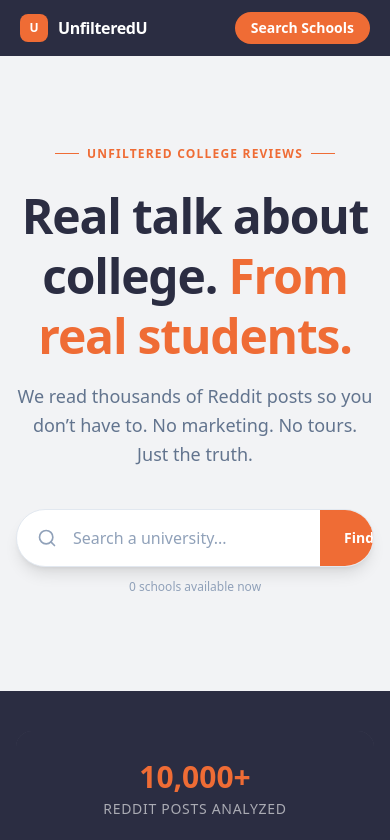
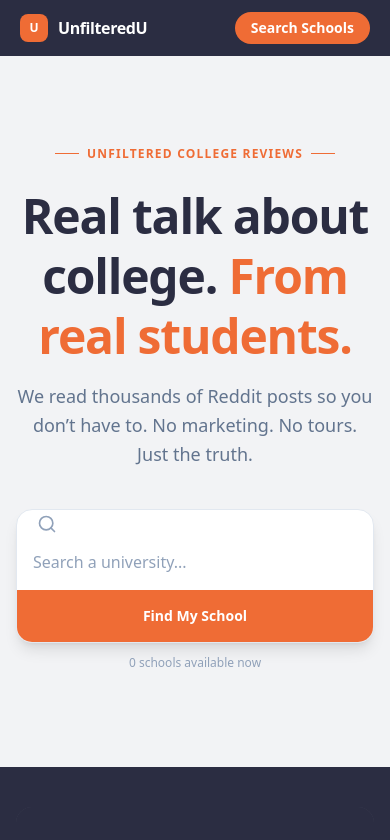
Before and after one commit to EthanBoswell/unfilteredu, a Next.js app in the folder frontend/: page / in a window 390 px wide. Shown: the top 840 px of the page. Built offline with nearby package versions, Linux system fonts and the light colour scheme.

Commit message:
fix mobile search bar layout

```diff
--- a/frontend/src/components/SearchBar.tsx
+++ b/frontend/src/components/SearchBar.tsx
@@ -32,9 +32,9 @@ export default function SearchBar({ schools }: { schools: SchoolOption[] }) {
     <div className="max-w-xl mx-auto">
       <form
         onSubmit={handleSubmit}
-        className="flex rounded-full overflow-hidden shadow-lg border border-slate-200 bg-white"
+        className="flex flex-col sm:flex-row sm:rounded-full overflow-hidden shadow-lg border border-slate-200 bg-white rounded-2xl"
       >
-        <div className="flex items-center pl-5 text-slate-400 shrink-0">
+        <div className="flex items-center pl-5 pt-1 sm:pt-0 text-slate-400 shrink-0">
           <svg className="w-5 h-5" fill="none" stroke="currentColor" strokeWidth={2} viewBox="0 0 24 24">
             <circle cx="11" cy="11" r="8" />
             <path d="M21 21l-4.35-4.35" strokeLinecap="round" />
@@ -52,7 +52,7 @@ export default function SearchBar({ schools }: { schools: SchoolOption[] }) {
         />
         <button
           type="submit"
-          className="bg-[#EF6C35] hover:bg-[#d45f2a] transition-colors text-white font-bold px-6 py-4 text-sm shrink-0"
+          className="bg-[#EF6C35] hover:bg-[#d45f2a] transition-colors text-white font-bold px-6 py-4 text-sm w-full sm:w-auto"
         >
           Find My School
         </button>
```
